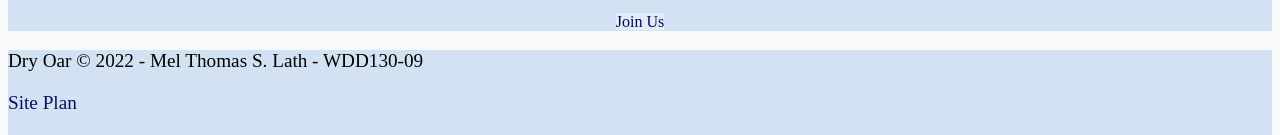
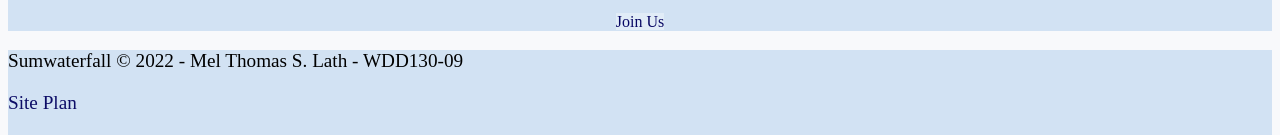
Before and after one commit to Melthoms/wdd130, a plain HTML site: page wwr/index.html in a window 1280 px wide. Shown: the part 3546-3681 px from the top of the page. Drawn offline with Linux system fonts and the light colour scheme.

Commit message:
name change

```diff
--- a/wwr/index.html
+++ b/wwr/index.html
@@ -59,7 +59,7 @@
         </main>
 
         <footer>
-            <p>Dry Oar &copy; 2022 - Mel Thomas S. Lath - WDD130-09</p>
+            <p>Sumwaterfall &copy; 2022 - Mel Thomas S. Lath - WDD130-09</p>
             <p><a href="site-plan-rafting.html">Site Plan</a></p>
             <p><a href="contactus.html">Contact Us</a></p>
             <div class="social">
```
